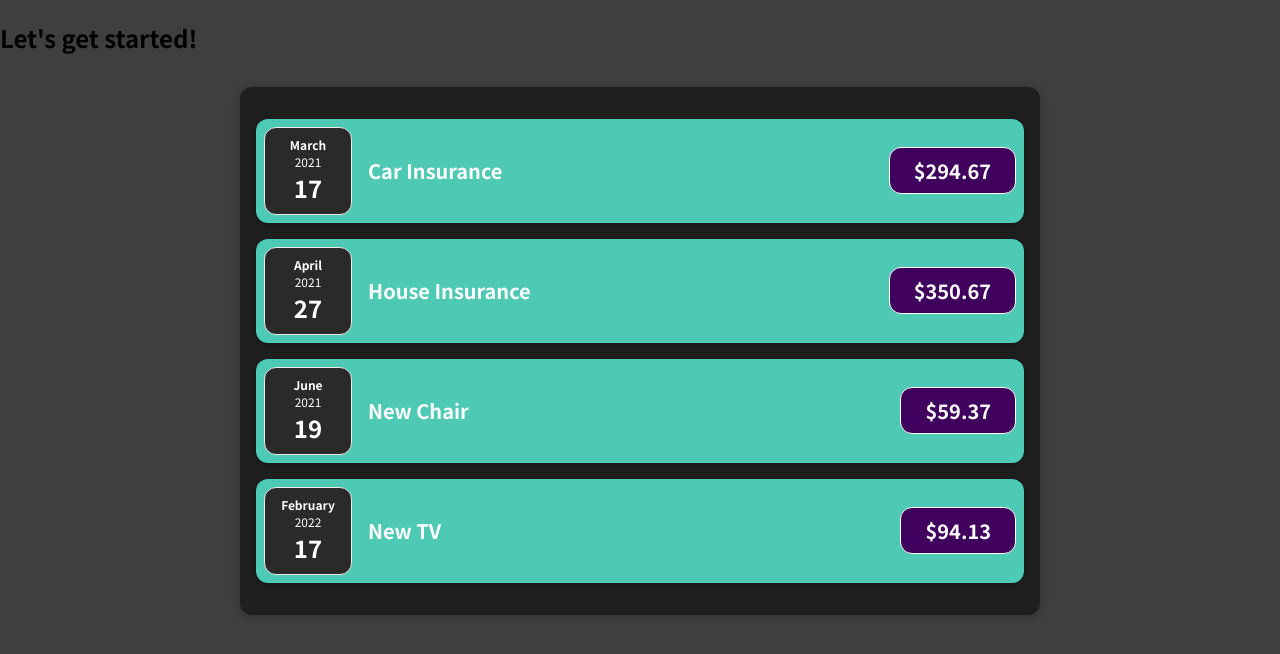
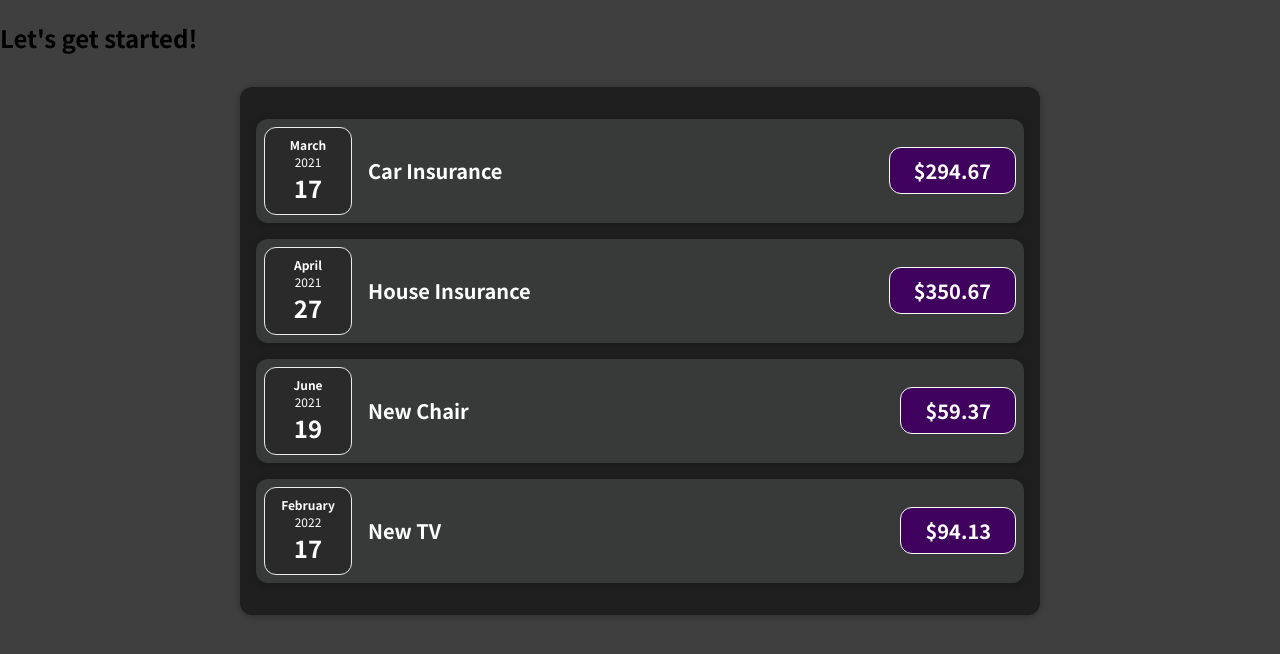
Before and after one commit to prateekS44/first-react-project, a JavaScript app: page / in a window 1280 px wide. Shown: the top 654 px of the page. Built offline with nearby package versions, Linux system fonts and the light colour scheme.

Commit message:
Custom reusable wrapper component added - Card - Used in Expenses and ExpenseItem

```diff
--- /dev/null
+++ b/src/components/Card.css
@@ -0,0 +1,4 @@
+.card {
+    border-radius: 12px;
+    box-shadow: 0 1px 8px rgba(0, 0, 0, 0.25);
+}
--- /dev/null
+++ b/src/components/Card.js
@@ -0,0 +1,10 @@
+import './Card.css';
+
+function Card(props) {
+  const { children, className} = props;
+  const cardClassName = 'card ' + className;
+
+  return <div className={cardClassName}>{children}</div>
+}
+
+export default Card;
--- a/src/components/ExpenseItem.css
+++ b/src/components/ExpenseItem.css
@@ -2,11 +2,9 @@
   display: flex;
   justify-content: space-between;
   align-items: center;
-  box-shadow: 0 2px 8px rgba(0, 0, 0, 0.25);
   padding: 0.5rem;
   margin: 1rem 0;
-  border-radius: 12px;
-  background-color: #4ec9b4;
+  background-color: #383a3a;
 }
 
 .expense-item__description {
--- a/src/components/ExpenseItem.js
+++ b/src/components/ExpenseItem.js
@@ -1,17 +1,18 @@
 import "./ExpenseItem.css";
 import ExpenseDate from "./ExpenseDate";
+import Card from "./Card";
 
 function ExpenseItem(props) {
   const { title, amount, date } = props;
 
   return (
-    <div className="expense-item">
+    <Card className="expense-item">
       <ExpenseDate date={date} />
       <div className="expense-item__description">
         <h2>{title}</h2>
         <div className="expense-item__price">${amount}</div>
       </div>
-    </div>
+    </Card>
   );
 }
 
--- a/src/components/Expenses.css
+++ b/src/components/Expenses.css
@@ -4,6 +4,4 @@
   margin: 2rem auto;
   width: 50rem;
   max-width: 95%;
-  border-radius: 12px;
-  box-shadow: 0 1px 8px rgba(0, 0, 0, 0.25);
 }
--- a/src/components/Expenses.js
+++ b/src/components/Expenses.js
@@ -1,11 +1,12 @@
 import "./Expenses.css";
 import ExpenseItem from "./ExpenseItem";
+import Card from "./Card";
 
 function Expenses(props) {
   const { expenses } = props;
 
   return (
-    <div className="expenses">
+    <Card className="expenses">
       <ExpenseItem
         title={expenses[0].title}
         amount={expenses[0].amount}
@@ -26,7 +27,7 @@
         amount={expenses[3].amount}
         date={expenses[3].date}
       ></ExpenseItem>
-    </div>
+    </Card>
   );
 }
 
```
Also changed, not shown: 1 other file (tests, documents, lock files or other folders).
